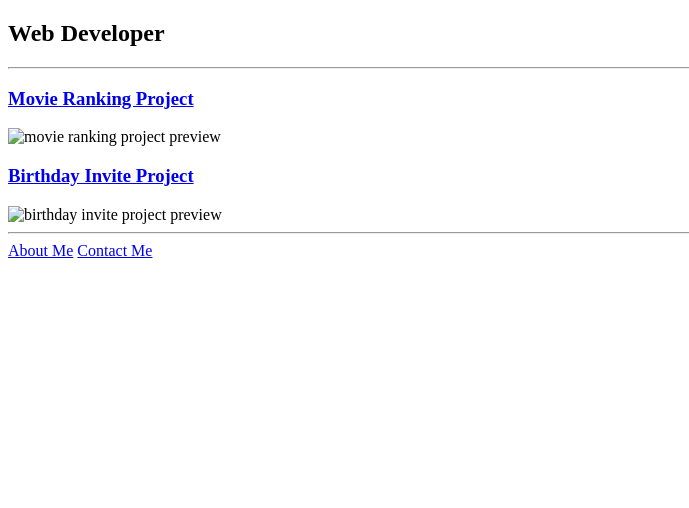
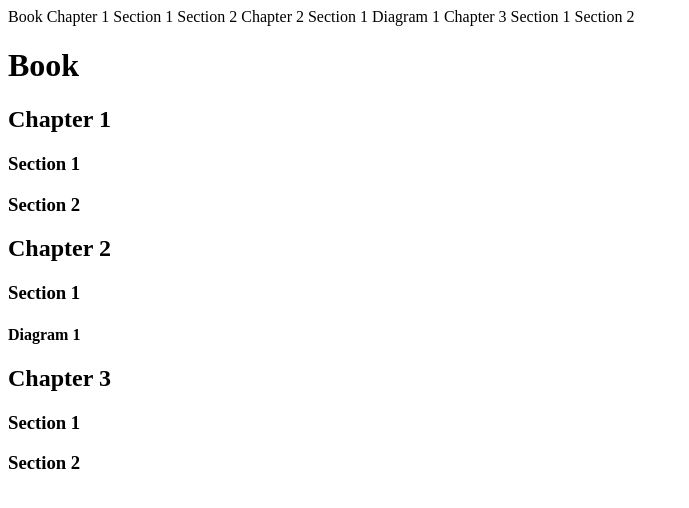
Before and after one commit to nayak-ritika/html-portfolio, a plain HTML site: page index.html in a window 1280 px wide. Shown: the whole page, without its empty margins (0-689 px from the left). Drawn offline with Linux system fonts and the light colour scheme.

Commit message:
Add files via upload

```diff
--- a/index.html
+++ b/index.html
@@ -1,21 +1,22 @@
-<!DOCTYPE html>
-<html lang="en">
+Book
+  Chapter 1
+    Section 1
+    Section 2
+  Chapter 2
+    Section 1
+      Diagram 1
+  Chapter 3
+    Section 1
+    Section 2
 
-<head>
-    <meta charset="UTF-8">
-    <title>Portfolio</title>
-</head>
 
-<body>
-<h2>Web Developer</h2>
-<hr />
-<h3><a href="./public/movie-ranking.html">Movie Ranking Project</a></h3>
-<img src="./assets/images/movie-ranking.png" height="100" alt="movie ranking project preview"/>
-<h3><a href="./public/birthday-invite.html">Birthday Invite Project</a></h3>
-<img src="./assets/images/birthday-invite.png" height="200" alt="birthday invite project preview"/>
-<hr />
-<a href="./public/about.html">About Me</a>
-<a href="./public/contact.html">Contact Me</a>
-</body>
-
-</html>
+<h1>Book</h1>
+<h2>Chapter 1</h2>
+<h3>Section 1</h3>
+<h3>Section 2</h3>
+<h2>Chapter 2</h2>
+<h3>Section 1</h3>
+<h4>Diagram 1</h4>
+<h2>Chapter 3</h2>
+<h3>Section 1</h3>
+<h3>Section 2</h3>
```
